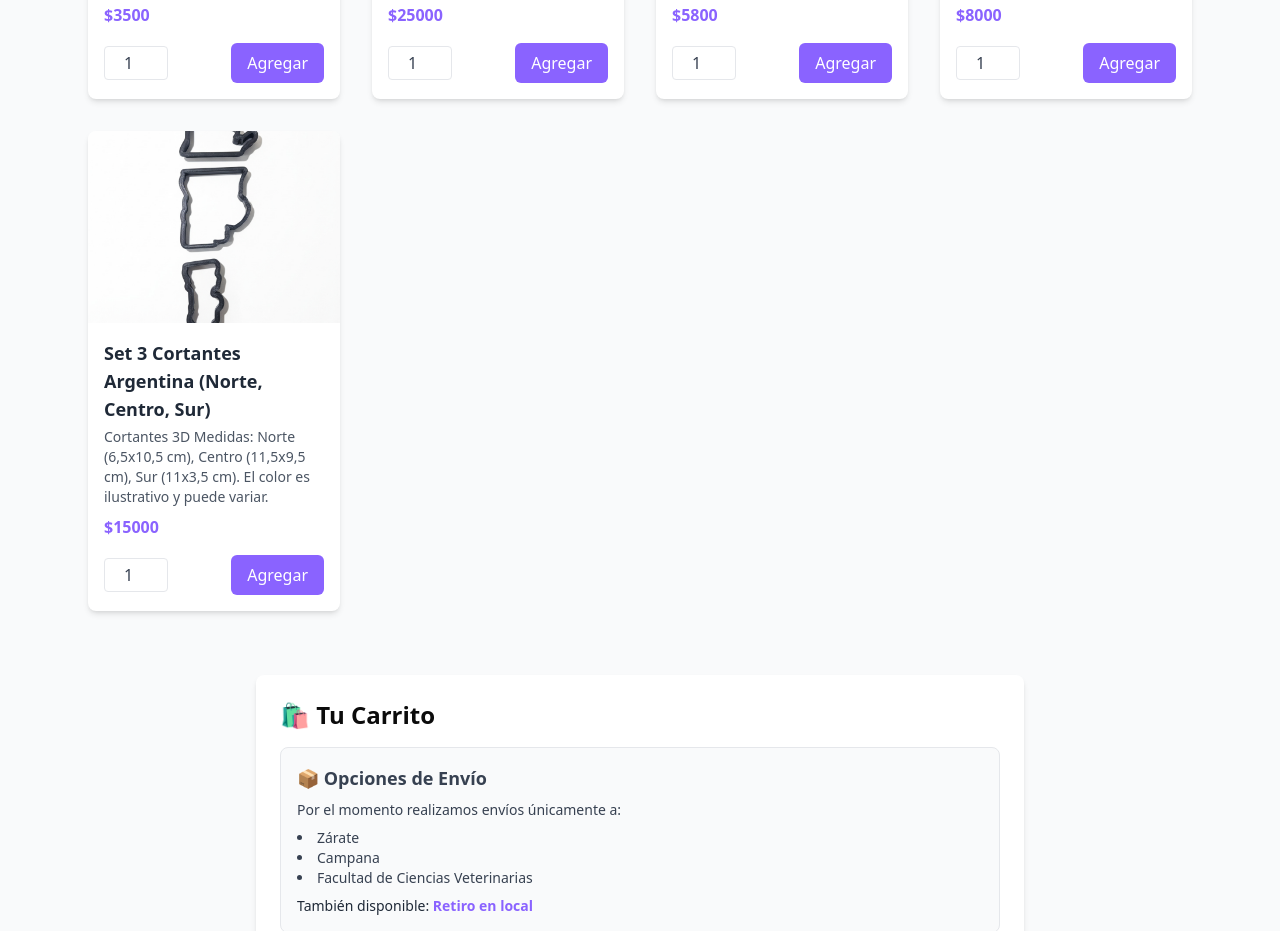
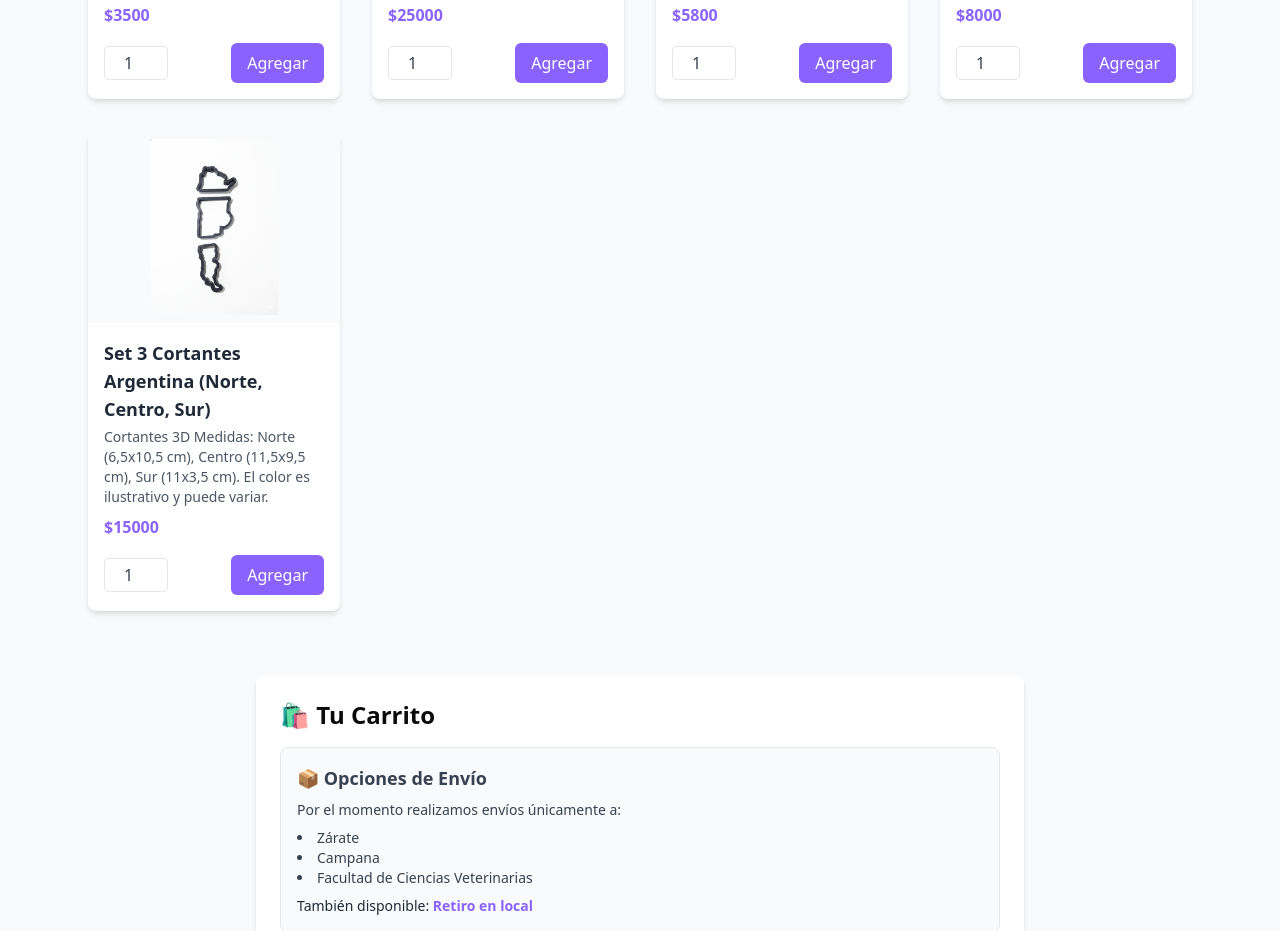
Before and after one commit to lionelc39/print3dn, a React (Vite) app: page / in a window 1280 px wide. Shown: the part 2820-3751 px from the top of the page. Built offline with nearby package versions, Linux system fonts and the light colour scheme.

Commit message:
Update Catalogo.jsx

```diff
--- a/src/Catalogo.jsx
+++ b/src/Catalogo.jsx
@@ -106,7 +106,7 @@ const Catalogo = () => {
               <img
                 src={producto.imagen}
                 alt={producto.nombre}
-                className="w-full h-48 object-cover"
+                className={`w-full h-48 ${producto.id === 5 ? 'object-contain bg-gray-50 p-2' : 'object-cover'}`}
               />
               <div className="p-4 flex flex-col flex-grow">
                 <h3 className="font-semibold text-lg mb-1 text-gray-800">
```
